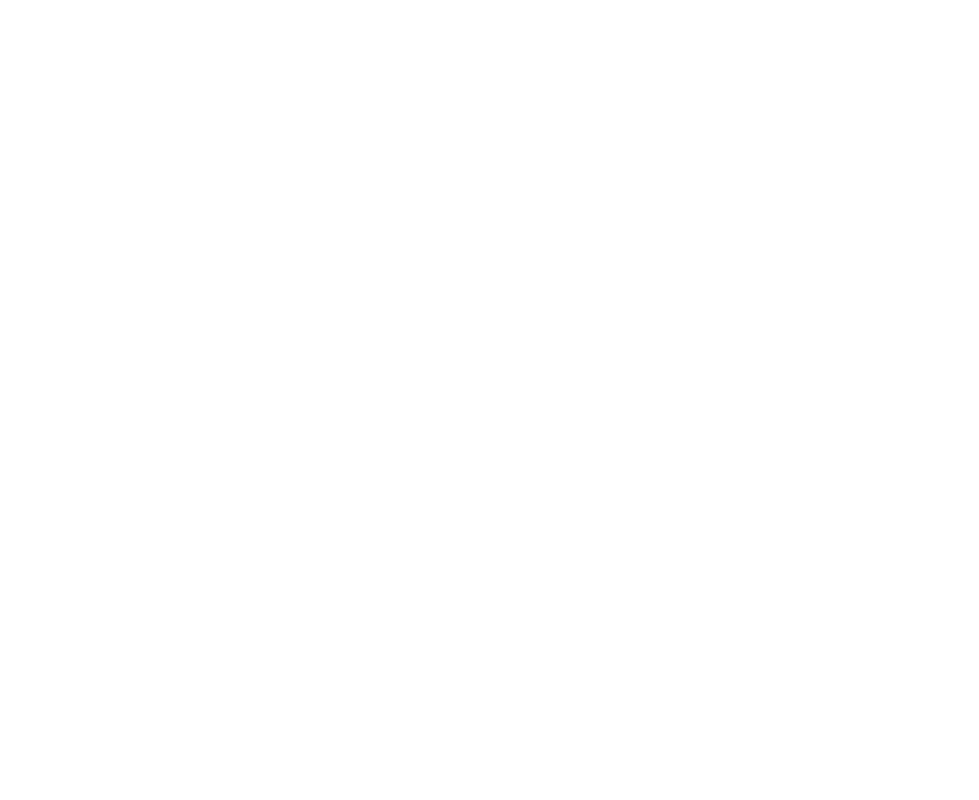
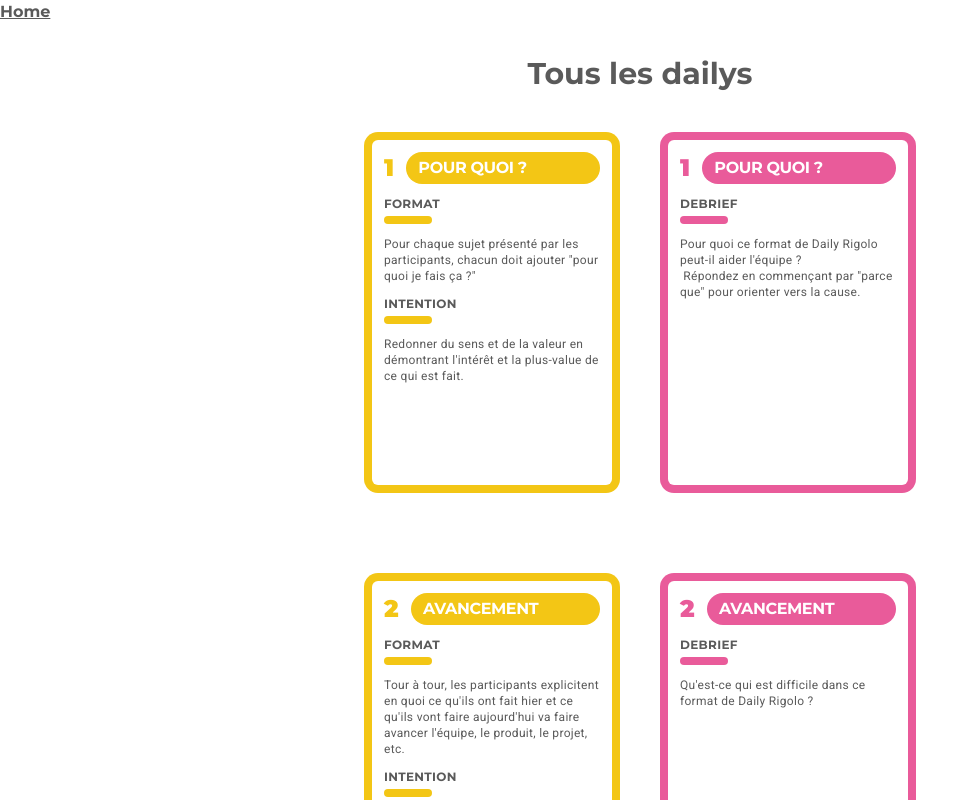
Before and after one commit to pedrofgsrj/dailys-rigolos, a Vue app: page /list in a window 1280 px wide. Before the commit this address had no page. Shown: the top 800 px of the page, without its empty margins (0-979 px from the left). Built offline with nearby package versions, Linux system fonts and the light colour scheme.

Commit message:
Create daily list page

```diff
--- a/src/router/index.ts
+++ b/src/router/index.ts
@@ -17,6 +17,11 @@
       // which is lazy-loaded when the route is visited.
       component: () => import("../views/AboutView.vue"),
     },
+    {
+      path: "/list",
+      name: "dailyList",
+      component: () => import("../views/DailyListView.vue"),
+    },
   ],
 });
 
--- /dev/null
+++ b/src/views/DailyListView.vue
@@ -0,0 +1,23 @@
+<template>
+  <nav class="font-title hover:underline">
+    <ul>
+      <li>
+        <router-link :to="{ name: 'home' }">Home</router-link>
+      </li>
+    </ul>
+  </nav>
+  <main class="p-8 space-y-10">
+    <h1 class="text-3xl text-center font-title">Tous les dailys</h1>
+    <ul class="space-y-20">
+      <li v-for="daily in dailys" :key="daily.number" class="grid grid-cols-[repeat(2,auto)] gap-10 justify-center">
+        <DailyCard :daily="daily" face-up :mode="DailyCardMode.FORMAT_INTENTION" class="w-60 aspect-[16/23]" />
+        <DailyCard :daily="daily" face-up :mode="DailyCardMode.DEBRIEF" class="w-60 aspect-[16/23]" />
+      </li>
+    </ul>
+  </main>
+</template>
+
+<script lang="ts" setup>
+import DailyCard, { DailyCardMode } from "@/components/DailyCard.vue";
+import dailys from "@/assets/dailys.json";
+</script>
--- a/src/views/HomeView.vue
+++ b/src/views/HomeView.vue
@@ -1,4 +1,11 @@
 <template>
+  <nav class="font-title hover:underline">
+    <ul>
+      <li>
+        <router-link :to="{ name: 'dailyList' }">Tous les dailys</router-link>
+      </li>
+    </ul>
+  </nav>
   <main class="p-8 space-y-10">
     <button v-if="!selectedCard" type="button" @click="pickCard">Piocher une carte</button>
     <template v-else>
```
